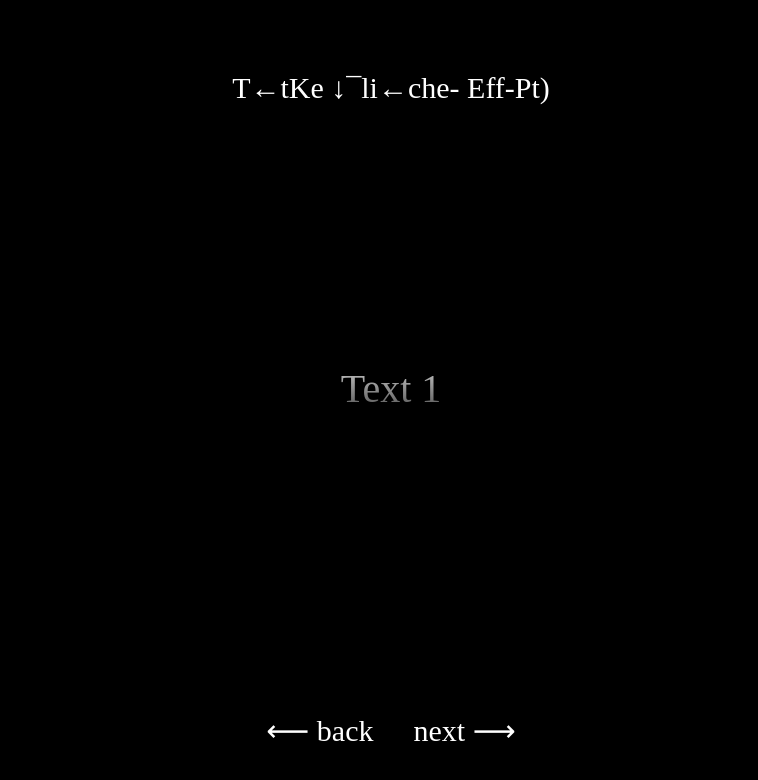
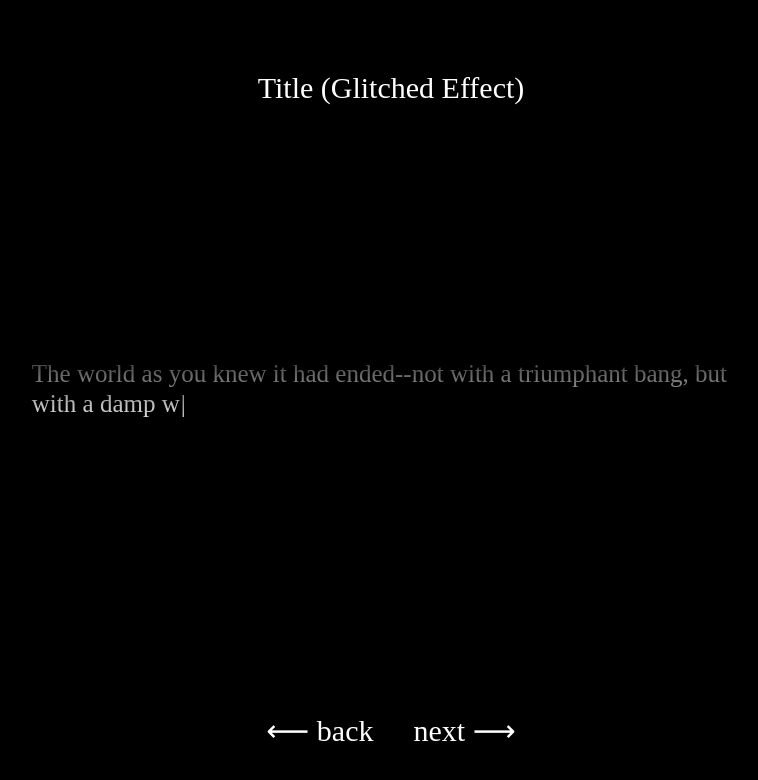
Before and after one commit to DorsaRoh/the-fallen, a Next.js app: page / in a window 1280 px wide. Shown: the top 780 px of the page, without its empty margins (249-1007 px from the left). Built offline with nearby package versions, Linux system fonts and the light colour scheme; a web font is replaced by a local one.

Commit message:
change glitch duration

```diff
--- a/pages/_app.js
+++ b/pages/_app.js
@@ -13,6 +13,7 @@ function MyApp({ Component, pageProps }) {
             overflow-y: hidden;
             background: black;
             font-family:"Jersey 10";
+            color:white;
           }
         `}</style>
       </Head>
--- a/pages/components/GlitchText.js
+++ b/pages/components/GlitchText.js
@@ -1,6 +1,3 @@
-
-/* Credit to Alexandre Rivaux for Glitch Effect */
-
 import React, { useEffect } from 'react';
 
 const chars = "☺Σ×Π#-_¯—→↓↑←0123456789ABCDEFGHIJKLMNOPQRSTUVWXTZ";
@@ -17,6 +14,7 @@ function Glitch(selector, index, numberOfGlitchedLetter, timeGlitch, timePerLett
   this.timePerLetter = timePerLetter;
   this.maxCount = Math.floor(this.timeGlitch / this.timePerLetter);
   this.count = 0;
+  this.interval = null; // Store interval reference
 }
 
 Glitch.prototype.init = function() {
@@ -48,13 +46,15 @@ Glitch.prototype.randomize = function() {
   this.selector.innerText = randomString.join("");
 }
 
-Glitch.prototype.update = function(interval) {
+Glitch.prototype.update = function() {
   if (this.count >= this.maxCount - 1) {
+    clearInterval(this.interval); // Clear interval
     this.selector.innerText = this.innerText;
     this.defineCharIndexToRandomize();
     let ctx = this;
     let wait = setTimeout(function() {
       ctx.count = 0;
+      ctx.glitch(); // Restart glitch effect after pause
     }, this.timeBetweenGlitch);
   } else {
     this.randomize();
@@ -64,8 +64,8 @@ Glitch.prototype.update = function(interval) {
 
 Glitch.prototype.glitch = function() {
   let ctx = this;
-  let interval = setInterval(function() {
-    ctx.update(this);
+  this.interval = setInterval(function() {
+    ctx.update();
   }, this.timePerLetter);
 }
 
@@ -77,13 +77,19 @@ const GlitchText = ({ text }) => {
     for (let i = 0; i < arrayElements.length; i++) {
       let selector = arrayElements[i];
       let randLetterNumber = 2 + Math.floor(Math.random() * 8);
-      let randGlitchTime = 500 + Math.floor(Math.random() * 2500);
-      let randGlitchPauseTime = 500 + Math.floor(Math.random() * 2500);
-      let glitch = new Glitch(selector, i, randLetterNumber, 200, 65, randGlitchPauseTime);
+      let randGlitchPauseTime = 5000 + Math.floor(Math.random() * 2500);
+      let glitch = new Glitch(selector, i, randLetterNumber, 1000, 100, randGlitchPauseTime); // Adjusted timeGlitch and timePerLetter
       glitch.init();
       glitch.glitch();
       glitchArray.push(glitch);
     }
+
+    // Clean up function to clear intervals on component unmount
+    return () => {
+      glitchArray.forEach(glitch => {
+        clearInterval(glitch.interval);
+      });
+    };
   }, []);
 
   return <div className="content">{text}</div>;
--- a/pages/index.js
+++ b/pages/index.js
@@ -6,7 +6,7 @@ import GlitchText from './components/GlitchText';
 
 export default function Home() {
   const texts = [
-    { text: "Text 1", style: {} },
+    { text: "The world as you knew it had ended--not with a triumphant bang, but with a damp whimper. Cities that had once scraped the skies are now sprawling in ruins, their skyscrapers standing like tombstones over a civilization that had consumed it all, and ultimately itself."     , style: {} },
     { text: "Text 2", style: {} },
     { text: "Text 3", style: {} },
     { text: "Text 4", style: { color: "green" } },
@@ -15,6 +15,15 @@ export default function Home() {
   ];
 
   const [currentIndex, setCurrentIndex] = useState(0);
+  const [showScrollHint, setShowScrollHint] = useState(false);
+  const textContainerRef = useRef(null);
+
+  useEffect(() => {
+    if (textContainerRef.current) {
+      const container = textContainerRef.current;
+      setShowScrollHint(container.scrollHeight > container.clientHeight);
+    }
+  }, [currentIndex]);
 
   const handleNextButtonClick = () => {
     if (currentIndex < texts.length - 1) {
@@ -37,12 +46,13 @@ export default function Home() {
       <div className={styles.topTitle}>
         <GlitchText text="Title (Glitched Effect)"/>
       </div>
-      <div className={styles.textContainer}>
+      <div className={styles.textContainer} ref={textContainerRef}>
         {texts.map((item, index) => (
           <div key={index} style={{ display: index === currentIndex ? 'block' : 'none' }} className={styles.textEntry}>
             {index === currentIndex && <TypingEffect text={item.text} textStyle={item.style} />}
           </div>
         ))}
+        {showScrollHint && <div className={styles.scrollHint}>Scroll down to see more</div>}
       </div>
       <div className={styles.buttonContainer}>
         <button className={styles.btn} onClick={handleBackButtonClick} disabled={currentIndex === 0}>
--- a/styles/Home.module.css
+++ b/styles/Home.module.css
@@ -18,14 +18,15 @@
 }
 
 .textContainer {
+  font-size:25px;
   position: relative;
   overflow-y: auto;
   padding: 20px;
   margin-left:20%;
   margin-right:20%;
-  mask-image: linear-gradient(transparent,  black 10%, transparent);
+  mask-image: linear-gradient(transparent,  black 90%, transparent);
   scrollbar-width: none;
-  line-height:1.7em;
+  line-height:1.2em;
   margin-bottom:2%;
   margin-top:2%;
 }
```
